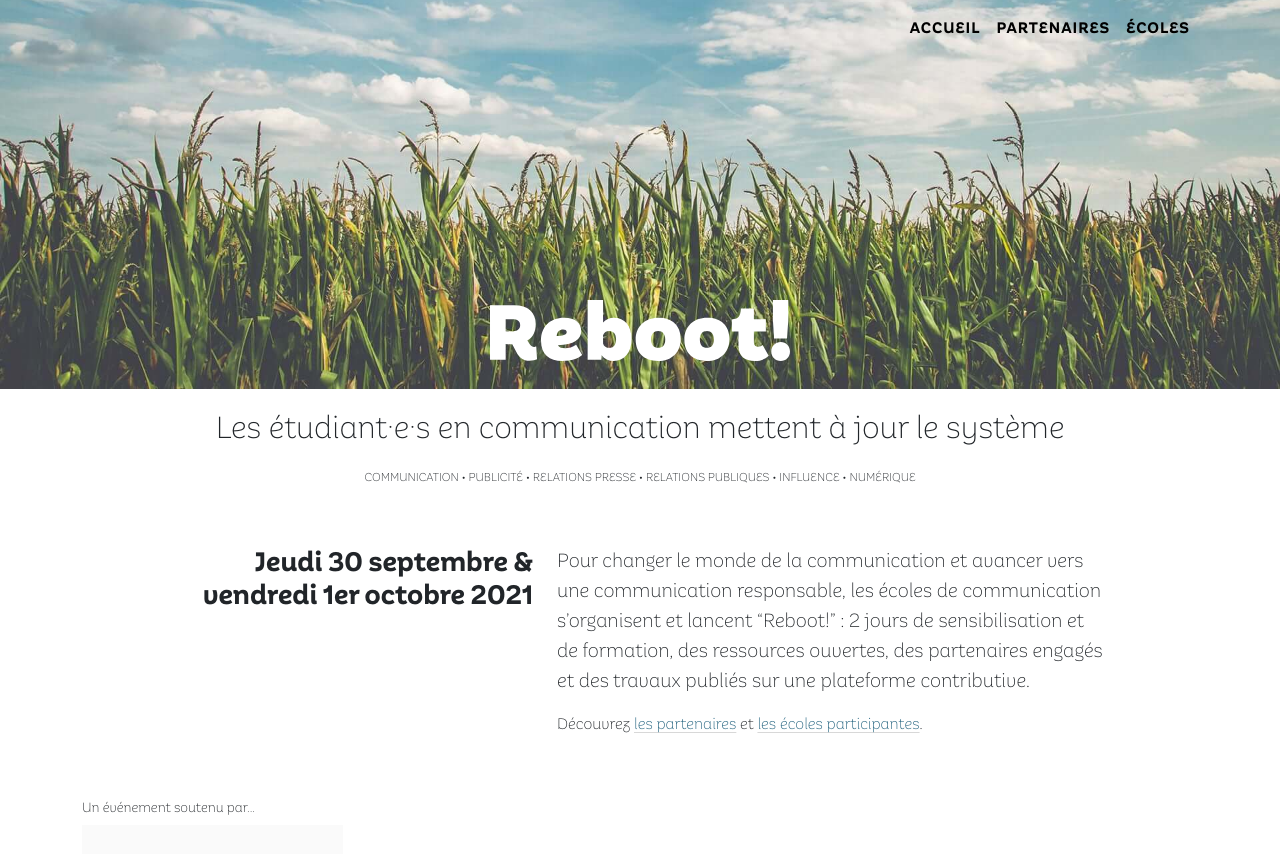
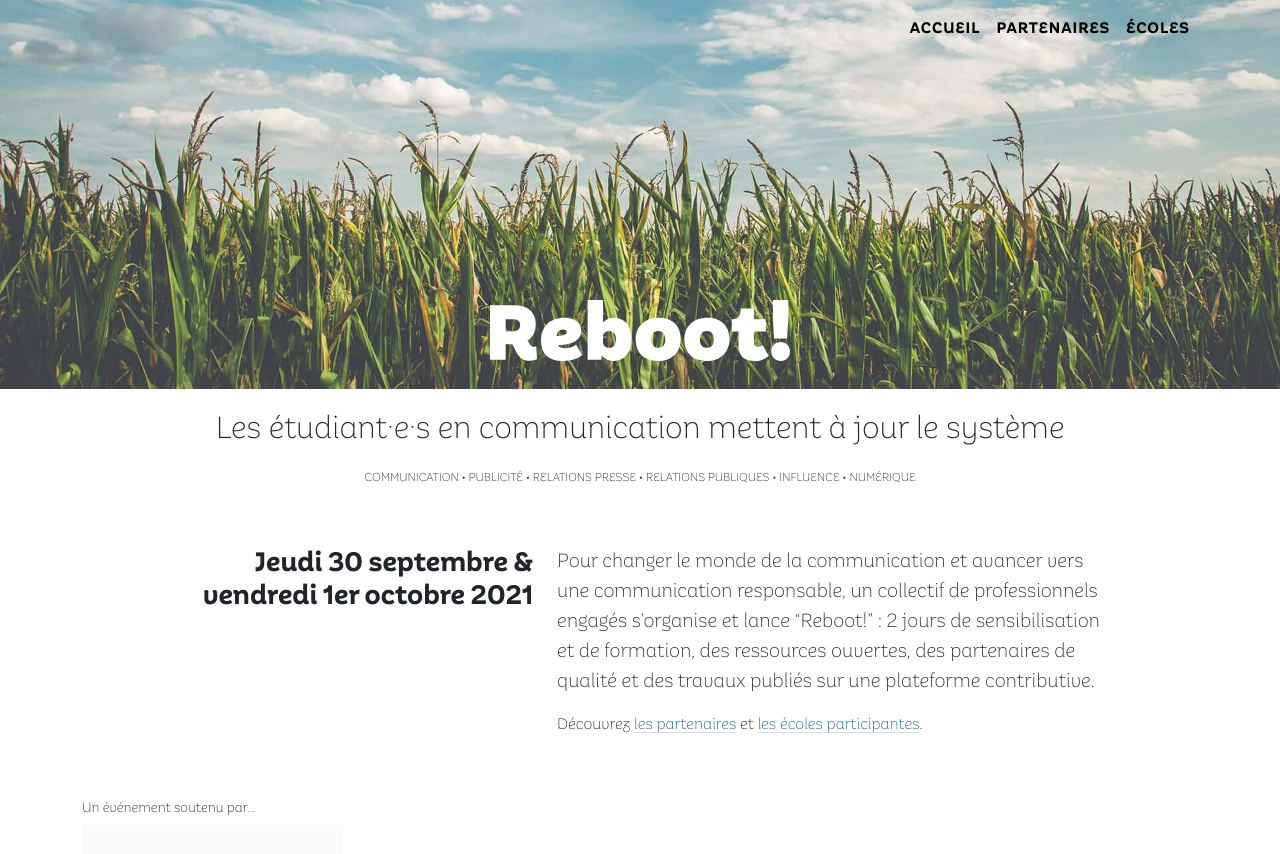
Before and after one commit to noesya/reboot, a Jekyll site: the page built from index.html, in a window 1280 px wide and 900 px high. Shown: the top 854 px of the window. Built offline with Jekyll 4.4.1, drawn with Linux system fonts in a browser that asks for light colours.

Commit message:
collectif

```diff
--- a/index.html
+++ b/index.html
@@ -40,7 +40,7 @@ description: "Communication, Publicité, Relations presse, Relations publiques,
     </div>
     <div class="col-md-7 col-lg-6">
       <p class="lead">
-        Pour changer le monde de la communication et avancer vers une communication responsable, les écoles de communication s’organisent et lancent “Reboot!”&nbsp;: 2 jours de sensibilisation et de formation, des ressources ouvertes, des partenaires engagés et des travaux publiés sur une plateforme contributive.
+        Pour changer le monde de la communication et avancer vers une communication responsable, un collectif de professionnels engagés s’organise et lance “Reboot!”&nbsp;: 2 jours de sensibilisation et de formation, des ressources ouvertes, des partenaires de qualité et des travaux publiés sur une plateforme contributive.
       </p>
 
       <p>
```
